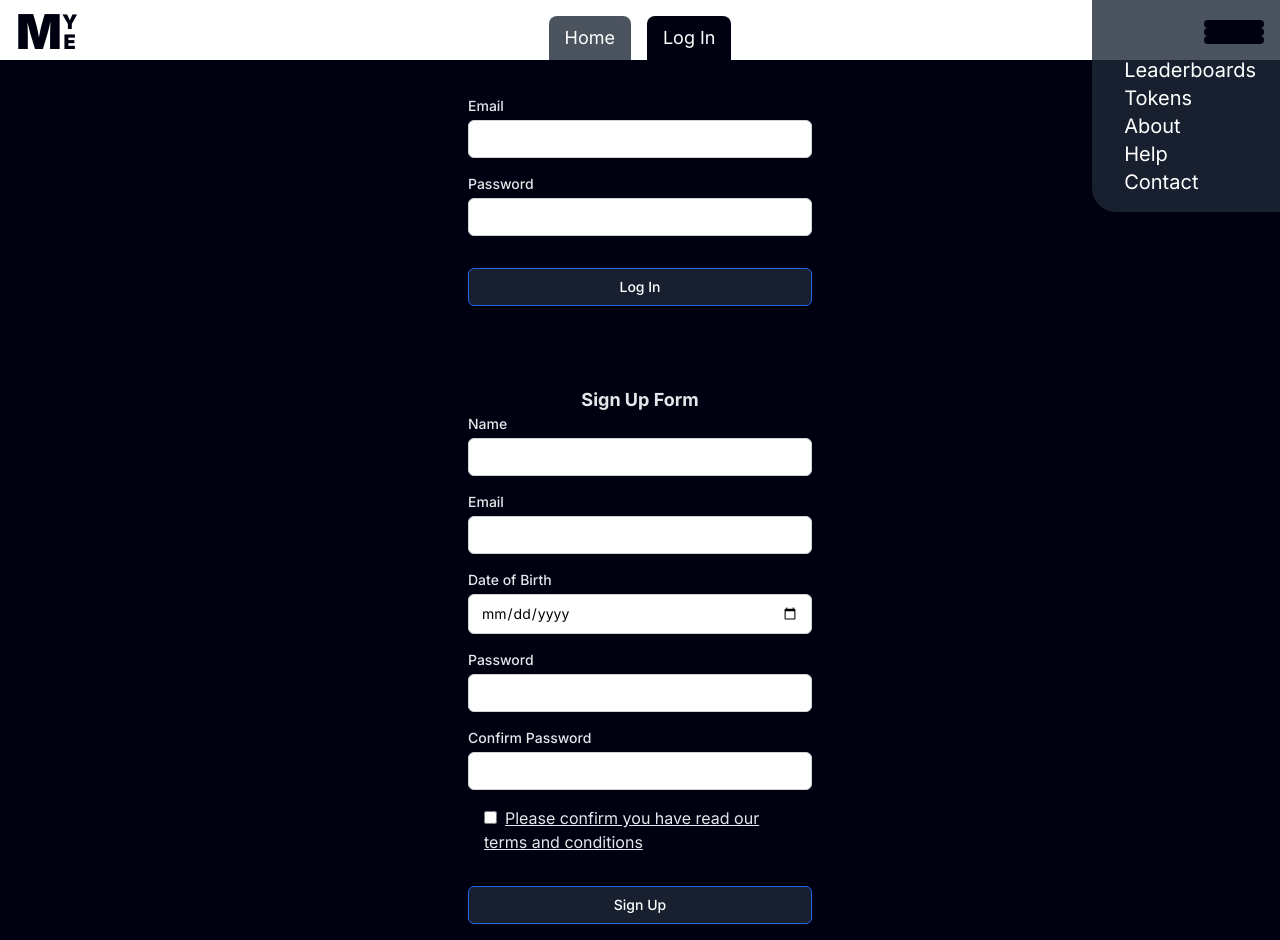
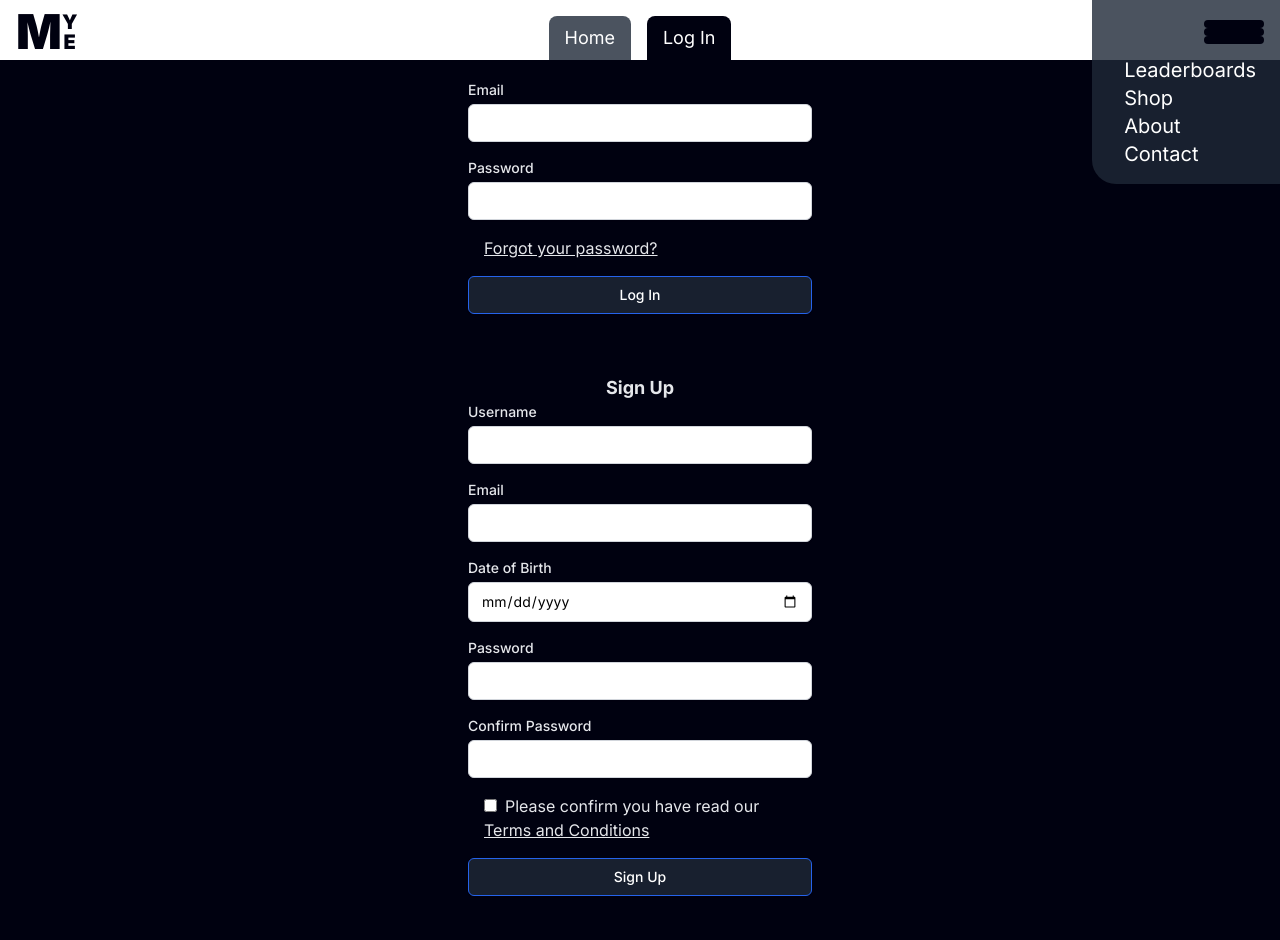
Before and after one commit to Ja-ke-May/livesite, a Next.js app: page /login in a window 1280 px wide. Both pictures are taken after a click on the button 1234 px from the left and 30 px from the top of the page. After the commit the page ends 912 px from the top, so only its background shows below. Built offline with nearby package versions, Linux system fonts and the light colour scheme.

Commit message:
forgot password and login-signup error messages

```diff
--- a/app/components/AuthForm.js
+++ b/app/components/AuthForm.js
@@ -1,6 +1,3 @@
-"use client";
-
-// components/AuthForm.js
 import React, { useState, useEffect } from 'react';
 import Navbar from './Navbar';
 import Link from 'next/link';
@@ -14,6 +11,9 @@ const AuthForm = () => {
   const [isLoggedIn, setIsLoggedIn] = useState(false); // Initialize to false
   const [currentPath, setCurrentPath] = useState('/login');
   const [isDarkBackground, setIsDarkBackground] = useState(false);
+  const [showForgotPasswordModal, setShowForgotPasswordModal] = useState(false);
+  const [forgotPasswordEmail, setForgotPasswordEmail] = useState('');
+  const [successMessage, setSuccessMessage] = useState('');
 
   useEffect(() => {
     const handleScroll = () => {
@@ -39,6 +39,14 @@ const AuthForm = () => {
     setPassword('');
   };
 
+  const handleForgotPasswordSubmit = (event) => {
+    event.preventDefault();
+    // Simulate reset password success
+    setSuccessMessage('Please check your email to reset your password.');
+    setForgotPasswordEmail('');
+    setShowForgotPasswordModal(false);
+  };
+
   return (
     <>
       <Navbar
@@ -47,7 +55,12 @@ const AuthForm = () => {
         currentPath={currentPath}
         setCurrentPath={setCurrentPath}
       />
-      <form onSubmit={handleLoginSubmit} className="max-w-sm mx-auto mt-4 pt-5 pl-5 pr-5">
+      {successMessage && (
+        <div className="text-green-500 text-sm mt-5 flex justify-center">
+          {successMessage}
+        </div>
+      )}
+      <form onSubmit={handleLoginSubmit} className="max-w-sm mx-auto mt-5 pl-5 pr-5">
         <div className="mb-4">
           <label htmlFor="email" className="block text-sm font-medium text-gray-200">Email</label>
           <input
@@ -70,6 +83,15 @@ const AuthForm = () => {
             required
           />
         </div>
+
+        <button
+          type="button"
+          onClick={() => setShowForgotPasswordModal(true)}
+          className="text-gray-200 underline ml-4"
+        >
+          Forgot your password?
+        </button>
+
         <div className="mb-4">
           <Link href="/profile">
             <button
@@ -91,6 +113,40 @@ const AuthForm = () => {
         setCurrentPath={setCurrentPath}
         isDarkBackground={isDarkBackground}
       />
+
+      {showForgotPasswordModal && (
+        <div className="fixed inset-0 bg-[#000110] flex items-center justify-center z-50">
+          <div className="p-6 bg-[#000110] rounded-lg shadow-lg max-w-sm w-full">
+            <h2 className="text-lg font-medium mb-4">Reset Password</h2>
+            <form onSubmit={handleForgotPasswordSubmit}>
+              <label htmlFor="forgotPasswordEmail" className="block text-sm font-medium text-gray-300">Enter your email</label>
+              <input
+                type="email"
+                id="forgotPasswordEmail"
+                className="mt-1 block w-full px-3 py-2 border text-[#000110] border-gray-300 rounded-md shadow-sm focus:outline-none focus:ring-blue-800 focus:border-blue-800 sm:text-sm"
+                value={forgotPasswordEmail}
+                onChange={(e) => setForgotPasswordEmail(e.target.value)}
+                required
+              />
+              <div className="mt-4 flex justify-end">
+                <button
+                  type="button"
+                  onClick={() => setShowForgotPasswordModal(false)}
+                  className="mr-2 py-2 px-4 border border-blue-600 rounded-md shadow-sm text-sm font-medium text-white bg-gray-800/80 hover:bg-blue-700 focus:outline-none focus:ring-2 focus:ring-offset-2 focus:ring-blue-700"
+                >
+                  Cancel
+                </button>
+                <button
+                  type="submit"
+                  className="py-2 px-4 border border-blue-600 rounded-md shadow-sm text-sm font-medium text-white bg-gray-800/80 hover:bg-blue-700 focus:outline-none focus:ring-2 focus:ring-offset-2 focus:ring-blue-700"
+                >
+                  Reset My Password
+                </button>
+              </div>
+            </form>
+          </div>
+        </div>
+      )}
     </>
   );
 };
--- a/app/components/SignUpForm.js
+++ b/app/components/SignUpForm.js
@@ -4,18 +4,20 @@ const SignUpForm = () => {
   const [signUpEmail, setSignUpEmail] = useState('');
   const [signUpPassword, setSignUpPassword] = useState('');
   const [confirmPassword, setConfirmPassword] = useState('');
-  const [signUpName, setSignUpName] = useState('');
+  const [userName, setUserName] = useState('');
   const [dob, setDob] = useState('');
-  const [termsAccepted, setTermsAccepted] = useState(false); // State for terms acceptance
+  const [termsAccepted, setTermsAccepted] = useState(false);
   const [errorMessage, setErrorMessage] = useState('');
+  const [successMessage, setSuccessMessage] = useState('');
 
   const handleSignUpSubmit = (event) => {
     event.preventDefault();
 
+    const errors = [];
+
     // Validate terms acceptance
     if (!termsAccepted) {
-      setErrorMessage('Please accept the terms and conditions.');
-      return;
+      errors.push('Please accept the terms and conditions.');
     }
 
     // Calculate age based on DOB
@@ -30,43 +32,70 @@ const SignUpForm = () => {
     }
 
     if (age < 18) {
-      setErrorMessage('You must be at least 18 years old to sign up.');
+      errors.push('You must be at least 18 years old to sign up.');
+    }
+
+    if (signUpPassword !== confirmPassword) {
+      errors.push('Passwords do not match.');
+    }
+
+    // Password requirements
+    const passwordRequirements = [
+      { regex: /.{6,}/, message: 'Password must be at least 6 characters long.' },
+      { regex: /[A-Z]/, message: 'Password must contain at least one uppercase letter.' },
+      { regex: /[a-z]/, message: 'Password must contain at least one lowercase letter.' },
+      { regex: /[0-9]/, message: 'Password must contain at least one number.' },
+      { regex: /[!@#$%^&*(),.?":{}|<>]/, message: 'Password must contain at least one special character.' },
+    ];
+
+    for (const requirement of passwordRequirements) {
+      if (!requirement.regex.test(signUpPassword)) {
+        errors.push(requirement.message);
+      }
+    }
+
+    if (errors.length > 0) {
+      setErrorMessage(errors.join(' '));
+      setSuccessMessage('');
       return;
     }
 
-    if (signUpPassword !== confirmPassword) {
-      setErrorMessage('Passwords do not match.');
-      return;
-    }
+    // Handle sign-up logic here (simulated success message)
+    setSuccessMessage('Welcome to MyMe! Please check your email to activate your account.');
+    setErrorMessage('');
 
-    // Handle sign-up logic here
+    // Reset form fields
     setSignUpEmail('');
     setSignUpPassword('');
     setConfirmPassword('');
-    setSignUpName('');
+    setUserName('');
     setDob('');
     setTermsAccepted(false);
-    setErrorMessage('');
   };
 
   return (
     <form onSubmit={handleSignUpSubmit} className="max-w-sm mx-auto mt-10 pl-5 pr-5">
-      <div className="flex justify-center align-center pt-10 text-lg font-bold text-gray-200">
-        Sign Up Form
+      <div className="flex justify-center align-center pt-5 text-lg font-bold text-gray-200">
+        Sign Up
       </div>
       {errorMessage && (
         <div className="m-2 text-red-500 text-sm">
           {errorMessage}
         </div>
       )}
+      {successMessage && (
+        <div className="m-2 text-green-500 text-sm">
+          {successMessage}
+        </div>
+      )}
       <div className="mb-4">
-        <label htmlFor="signUpName" className="block text-sm font-medium text-gray-200">Name</label>
+        <label htmlFor="userName" className="block text-sm font-medium text-gray-200">Username</label>
         <input
           type="text"
-          id="signUpName"
+          id="userName"
           className="text-black mt-1 block w-full px-3 py-2 border border-gray-300 rounded-md shadow-sm focus:outline-none focus:ring-blue-800 focus:border-blue-800 sm:text-sm"
-          value={signUpName}
-          onChange={(e) => setSignUpName(e.target.value)}
+          value={userName}
+          onChange={(e) => setUserName(e.target.value)}
           required
         />
       </div>
@@ -123,18 +152,16 @@ const SignUpForm = () => {
           onChange={(e) => setTermsAccepted(e.target.checked)}
           required
         />
-        <label htmlFor="termsConditions" className="text-gray-200 underline">
-          Please confirm you have read our terms and conditions
+        <label htmlFor="termsConditions" className="text-gray-200">
+          Please confirm you have read our <span className='underline'>Terms and Conditions</span>
         </label>
       </div>
-      <div className="mb-4">
-        <button
-          type="submit"
-          className="w-full mt-4 py-2 px-4 border border-blue-600 rounded-md shadow-sm text-sm font-medium text-white bg-gray-800/80 hover:bg-blue-700 focus:outline-none focus:ring-2 focus:ring-offset-2 focus:ring-blue-700"
-        >
-          Sign Up
-        </button>
-      </div>
+      <button
+        type="submit"
+        className="w-full mb-4 py-2 px-4 border border-blue-600 rounded-md shadow-sm text-sm font-medium text-white bg-gray-800/80 hover:bg-blue-700 focus:outline-none focus:ring-2 focus:ring-offset-2 focus:ring-blue-700"
+      >
+        Sign Up
+      </button>
     </form>
   );
 };
--- a/app/components/Votes.js
+++ b/app/components/Votes.js
@@ -83,9 +83,9 @@ const Votes = () => {
       </span>
       <div className="flex-1 ml-2">
         <div className="flex justify-center items-center relative">
-          <div className="h-4 w-full bg-gradient-to-r from-red-700 to-yellow-400"></div>
+          <div className="h-4 w-full bg-gradient-to-r from-red-700 to-yellow-400 rounded"></div>
           <div
-            className="mt-2 h-6 md:h-10 bg-white w-2 md:w-4 border border-black absolute top-0 transform -translate-y-2/4 left-0"
+            className="mt-2 h-6 md:h-10 bg-white rounded w-2 md:w-4 border border-black absolute top-0 transform -translate-y-2/4 left-0"
             style={{ left: `calc((100% - 4px) * ${slidePosition / 100})` }}
           ></div>
         </div>
--- a/app/components/menu/Menu.jsx
+++ b/app/components/menu/Menu.jsx
@@ -42,13 +42,13 @@ const Menu = ({ isLoggedIn, setIsLoggedIn, currentPath, setCurrentPath, isDarkBa
               </button>
             </Link>
 
-            <Link href="/tokens" passHref>
+            <Link href="/shop" passHref>
               <button
                 className="hover:text-gray-400 text-lg md:text-xl md:pl-4 md:pr-4 block"
-                title='tokens'
-                onClick={() => handleLinkClick('/tokens')}
+                title='shop'
+                onClick={() => handleLinkClick('/shop')}
               >
-                Tokens
+                Shop
               </button>
             </Link>
 
@@ -59,16 +59,6 @@ const Menu = ({ isLoggedIn, setIsLoggedIn, currentPath, setCurrentPath, isDarkBa
                 onClick={() => handleLinkClick('/about')}
               >
                 About
-              </button>
-            </Link>
-
-            <Link href="/help" passHref>
-              <button
-                className="hover:text-gray-400 text-lg md:text-xl md:pl-4 md:pr-4 block"
-                title='help'
-                onClick={() => handleLinkClick('/help')}
-              >
-                Help
               </button>
             </Link>
 
```
Also changed, not shown: app/components/CommentBox.js (+21 -7 lines).
